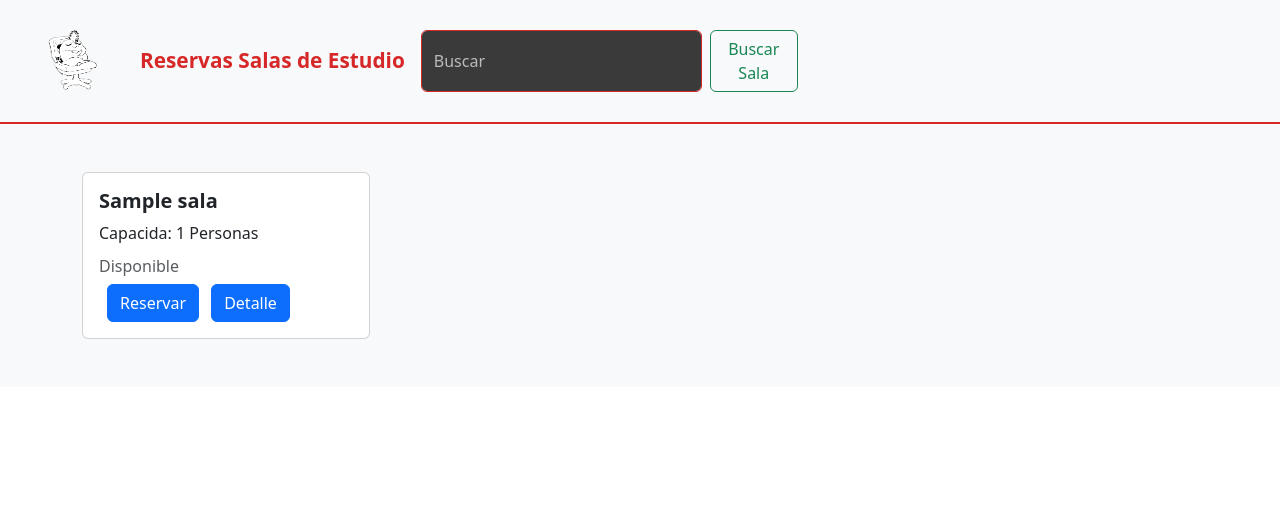
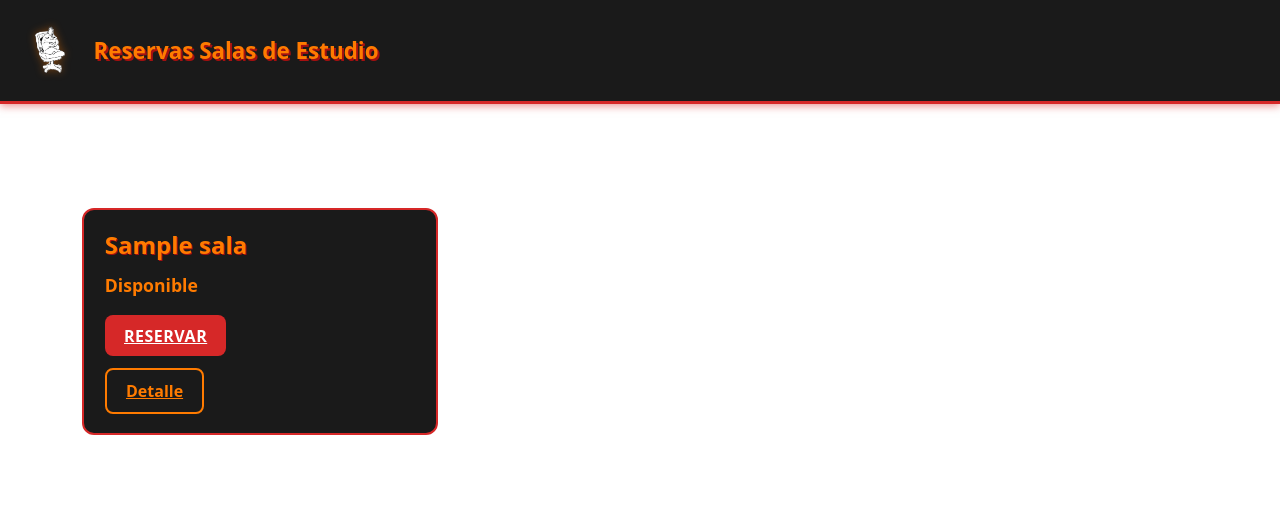
Before and after one commit to IgnacioQz/EVA-03-BackEnd, a Django app: template myApp/templates/main.html in a window 1280 px wide. Shown: the top 522 px of the page. Run offline with Django 5.2, Linux system fonts and the light colour scheme; the template is opened without the code that fills it: values that come from a table or form of the project are taken from there, others are empty; tables that the repository leaves empty hold one stand-in row (values such as "Sample post").

Commit message:
Templeates base y main estilizados

```diff
--- /dev/null
+++ b/myApp/static/css/main.css
@@ -0,0 +1,32 @@
+/* ============================
+   MAIN PAGE (GRID DE SALAS)
+   ============================ */
+
+.salas-container {
+    margin-top: 1rem;
+}
+
+/* Títulos dentro de la tarjeta */
+.sala-nombre {
+    font-size: 1.5rem;
+    color: #ff7b00;
+    font-weight: bold;
+    text-shadow: 1px 1px 0 #a61010;
+    margin-bottom: 0.8rem;
+}
+
+/* Ajuste para el texto de disponibilidad */
+.text-disponible,
+.text-ocupada {
+    font-size: 1.1rem;
+    margin-bottom: 1rem;
+}
+
+/* Ajustes especiales de tarjeta */
+.card-sala {
+    min-height: 200px;
+    padding-bottom: 1.2rem;
+    display: flex;
+    flex-direction: column;
+    align-items: flex-start;
+}
--- a/myApp/static/css/style.css
+++ b/myApp/static/css/style.css
@@ -1,142 +1,125 @@
-/* ----------- PALETA -------------
-   Rojo sangre: #d62828
-   Naranja motosierra: #f77f00
-   Negro profundo: #0b0b0b
-   Gris oscuro: #1f1f1f
-   Gris medio: #3a3a3a
-   Blanco: #ffffff
----------------------------------- */
+/* ============================
+   GLOBAL
+   ============================ */
 
-/* Fondo general */
 body {
-    background-color: #0b0b0b;
-    color: #ffffff;
-    font-family: "Montserrat", sans-serif;
+    background: #0c0c0c; /* Fondo negro */
+    color: #f8f1e4; /* Texto claro */
+    font-family: 'Segoe UI', Tahoma, Geneva, Verdana, sans-serif;
 }
 
-/* NAVBAR */
-.navbar {
-    background-color: #1f1f1f !important;
-    border-bottom: 2px solid #d62828;
-}
-
-.navbar-brand span {
-    font-weight: bold;
-    color: #d62828;
-    font-size: 1.3rem;
-}
-
-.navbar-brand img {
-    filter: grayscale(100%) contrast(150%); /* combina con tu logo blanco/negro */
-}
-
-/* Barra de búsqueda */
-.navbar input[type="search"] {
-    background-color: #3a3a3a;
-    border: 1px solid #d62828;
-    color: #fff;
-}
-
-.navbar input[type="search"]::placeholder {
-    color: #bbbbbb;
-}
-
-.btn-outline-success {
-    border-color: #f77f00;
-    color: #f77f00;
-}
-
-.btn-outline-success:hover {
-    background-color: #f77f00;
-    color: #0b0b0b;
-    border-color: #f77f00;
-}
-
-/* LINKS */
 a {
-    color: #f77f00;
+    color: #ff7b00;
     text-decoration: none;
 }
 
 a:hover {
-    color: #ffffff;
+    color: #d62828;
 }
 
-/* TARJETAS DE SALAS */
-.card {
-    background-color: #1f1f1f;
-    border: 2px solid #3a3a3a;
-    border-radius: 10px;
-    transition: 0.3s;
+/* ============================
+   NAVBAR
+   ============================ */
+
+.main-navbar {
+    background: #1a1a1a;
+    border-bottom: 3px solid #d62828; /* línea roja */
+    padding: 0.6rem 1rem;
+    box-shadow: 0 2px 8px rgba(214, 40, 40, 0.5);
 }
 
-.card:hover {
-    border-color: #d62828;
-    transform: translateY(-4px);
+.navbar-logo {
+    width: 75px;
+    height: auto;
+    object-fit: contain;
+    filter: drop-shadow(0 0 4px rgba(255, 123, 0, 0.4)); /* glow naranja */
 }
 
-/* Títulos */
-.card-title, h1, h2, h3 {
-    color: #f77f00;
+.navbar-title {
+    font-size: 1.4rem;
+    font-weight: bold;
+    margin-left: 0.4rem;
+    color: #ff7b00;
+    text-shadow: 2px 2px 0 #a61010;
+}
+
+/* ============================
+   CONTENIDO
+   ============================ */
+
+.main-content {
+    padding: 2rem;
+}
+
+/* ============================
+   TARJETAS DE SALAS
+   ============================ */
+
+.card-sala {
+    background: #1a1a1a;
+    color: #f8f1e4;
+    border: 2px solid #d62828;
+    border-radius: 12px;
+    padding: 1.3rem;
+    transition: transform 0.1s ease-in, box-shadow 0.15s ease-in;
+}
+
+/* vibración motosierra on hover */
+.card-sala:hover {
+    transform: translateY(-4px) rotate(-0.4deg);
+    box-shadow: 0 0 15px rgba(255, 123, 0, 0.5), 0 0 5px rgba(214, 40, 40, 0.6);
+}
+
+
+/* ============================
+   BOTONES
+   ============================ */
+
+.btn-chainsaw {
+    background: #d62828;
+    color: #fff;
+    border: none;
+    padding: 0.55rem 1.2rem;
+    font-weight: bold;
+    border-radius: 8px;
+    text-transform: uppercase;
+    letter-spacing: 0.5px;
+    transition: transform 0.1s ease-in, background 0.15s ease-in;
+}
+
+.btn-chainsaw:hover {
+    background: #ff7b00;
+    transform: scale(1.05);
+    box-shadow: 0 0 8px rgba(255, 123, 0, 0.7);
+}
+
+.btn-outline-chainsaw {
+    border: 2px solid #ff7b00;
+    background: transparent;
+    color: #ff7b00;
+    font-weight: bold;
+    padding: 0.55rem 1.2rem;
+    border-radius: 8px;
+    transition: 0.15s;
+}
+
+.btn-outline-chainsaw:hover {
+    background: #ff7b00;
+    color: #1a1a1a;
+    transform: scale(1.05);
+}
+
+
+/* ============================
+   ESTADOS Y TEXTOS
+   ============================ */
+
+.text-disponible {
+    color: #ff7b00;
     font-weight: bold;
 }
 
-/* Botones generales */
-.btn-primary {
-    background-color: #d62828;
-    border: none;
-}
-
-.btn-primary:hover {
-    background-color: #f77f00;
-}
-
-.btn-secondary {
-    background-color: #3a3a3a;
-    border: 1px solid #d62828;
-}
-
-.btn-secondary:hover {
-    background-color: #d62828;
-    color: #ffffff;
-}
-
-/* Detalle Sala */
-.detail-box {
-    background-color: #1f1f1f;
-    padding: 20px;
-    border-radius: 10px;
-    border-left: 5px solid #d62828;
-}
-
-/* Formularios */
-form input, form select, form textarea {
-    background-color: #3a3a3a !important;
-    border: 1px solid #d62828 !important;
-    color: #ffffff !important;
-}
-
-form label {
-    color: #f77f00;
+.text-ocupada {
+    color: #d62828;
     font-weight: bold;
 }
-
-.btn-submit {
-    background-color: #d62828;
-    color: #ffffff;
-}
-
-.btn-submit:hover {
-    background-color: #f77f00;
-    color: #0b0b0b;
-}
-
-/* Footer opcional */
-footer {
-    background-color: #1f1f1f;
-    color: #f77f00;
-    text-align: center;
-    padding: 10px;
-    margin-top: 30px;
-    border-top: 2px solid #d62828;
-}
--- a/myApp/templates/base.html
+++ b/myApp/templates/base.html
@@ -5,28 +5,36 @@
     <meta charset="UTF-8">
     <meta name="viewport" content="width=device-width, initial-scale=1.0">
     <title>{% block title %}{% endblock %}</title>
+
     <link rel="stylesheet" href="{% static 'css/style.css' %}">
-    <link href="https://cdn.jsdelivr.net/npm/bootstrap@5.3.8/dist/css/bootstrap.min.css" rel="stylesheet" integrity="sha384-sRIl4kxILFvY47J16cr9ZwB07vP4J8+LH7qKQnuqkuIAvNWLzeN8tE5YBujZqJLB" crossorigin="anonymous">
-    {%block styles %}{% endblock %}
+    <link href="https://cdn.jsdelivr.net/npm/bootstrap@5.3.8/dist/css/bootstrap.min.css" rel="stylesheet">
+
+    {% block styles %}{% endblock %}
 </head>
+
 <body>
+
+    <!-- NAVBAR -->
     <header>
-        <nav class="navbar navbar-expand-lg bg-body-tertiary">
+        <nav class="navbar navbar-expand-lg main-navbar">
             <div class="container-fluid">
-               <a class="navbar-brand d-flex align-items-center" href="{% url 'main' %}">
-                    <img src="{% static 'img/logo.png' %}" alt="Logo" width="120" height="96" class="me-2">
-                    <span>Reservas Salas de Estudio</span>
+
+                <!-- Logo + título -->
+                <a class="navbar-brand d-flex align-items-center" href="{% url 'main' %}">
+                    <img src="{% static 'img/logo.png' %}" alt="Logo" class="navbar-logo">
+                    <span class="navbar-title">Reservas Salas de Estudio</span>
                 </a>
-                <div class="collapse navbar-collapse" id="navbarSupportedContent">
-                    <form class="d-flex" role="search">
-                        <input class="form-control me-2" type="search" placeholder="Buscar" aria-label="Buscar"/>
-                        <button class="btn btn-outline-success" type="submit">Buscar Sala</button>
-                    </form>
-                </div>
+
             </div>
         </nav>
     </header>
-    {% block content %}{% endblock %}
-    <script src="https://cdn.jsdelivr.net/npm/bootstrap@5.3.8/dist/js/bootstrap.bundle.min.js" integrity="sha384-FKyoEForCGlyvwx9Hj09JcYn3nv7wiPVlz7YYwJrWVcXK/BmnVDxM+D2scQbITxI" crossorigin="anonymous"></script>
+
+    <!-- Contenido principal -->
+    <main class="main-content">
+        {% block content %}{% endblock %}
+    </main>
+
+    <script src="https://cdn.jsdelivr.net/npm/bootstrap@5.3.8/dist/js/bootstrap.bundle.min.js"></script>
+
 </body>
 </html>
--- a/myApp/templates/main.html
+++ b/myApp/templates/main.html
@@ -1,40 +1,40 @@
 {% extends "base.html" %}
+{% load static %}
 
 {% block title %}Reserva de Salas{% endblock %}
+{% block styles %}<link rel="stylesheet" href="{% static 'css/main.css' %}">{% endblock %}
 
 {% block content %}
-<main>
-    <div class="album py-5 bg-body-tertiary">
+<main class="main-content">
+
+    <section class="salas-container py-4">
         <div class="container">
-        <div class="row row-cols-1 row-cols-sm-2 row-cols-md-3 g-3">
+            <div class="row row-cols-1 row-cols-sm-2 row-cols-md-3 g-4">
+
                 {% for sala in salas %}
                 <div class="col">
-            <div class="card" style="width: 18rem;">
-              <div class="card-body">
-                <h5 class="card-title">{{sala.nombre}}</h5>
-                <p class="card-text">Capacida: {{sala.capacidad}} Personas</p>
-                {% if sala.sala_disponible is False %}
-                    <h6 class="card-subtitle mb-2 text-body-secondary">Reservada</h6>
-                    {% for reserva in sala.reserva_set.all %}
-                        <p class="card-text">Inicio Reserva: {{ reserva.fecha_hora_inicio }}</p>
-                        <p class="card-text">Fin Reserva: {{ reserva.fecha_hora_fin }}</p>
-                    {% endfor %}
+                    <div class="card-sala">
+
+                        <h3 class="sala-nombre">{{ sala.nombre }}</h3>
+
+                        {% if sala.sala_disponible %}
+                            <p class="text-disponible">Disponible</p>
+                            <a href="{% url 'formulario' %}" class="btn-chainsaw mb-2">Reservar</a>
                         {% else %}
-                    <h6 class="card-subtitle mb-2 text-body-secondary">Disponible</h6>
-                    <a href="{% url 'formulario' %}" class="btn btn-primary ms-2">Reservar</a>
+                            <p class="text-ocupada">Reservada</p>
                         {% endif %}
-                    <a href="{% url 'sala_detalle' sala.id  %}" class="btn btn-primary ms-2">Detalle</a>
+
+                        <a href="{% url 'sala_detalle' sala.id %}" class="btn-outline-chainsaw mt-1">
+                            Detalle
+                        </a>
 
                     </div>
                 </div>
-          </div>
                 {% endfor %}
+
             </div>
         </div>
-    </div>
-
-
+    </section>
 
 </main>
-
 {% endblock %}
```
Lines whose indentation alone changed are shown as unchanged.
